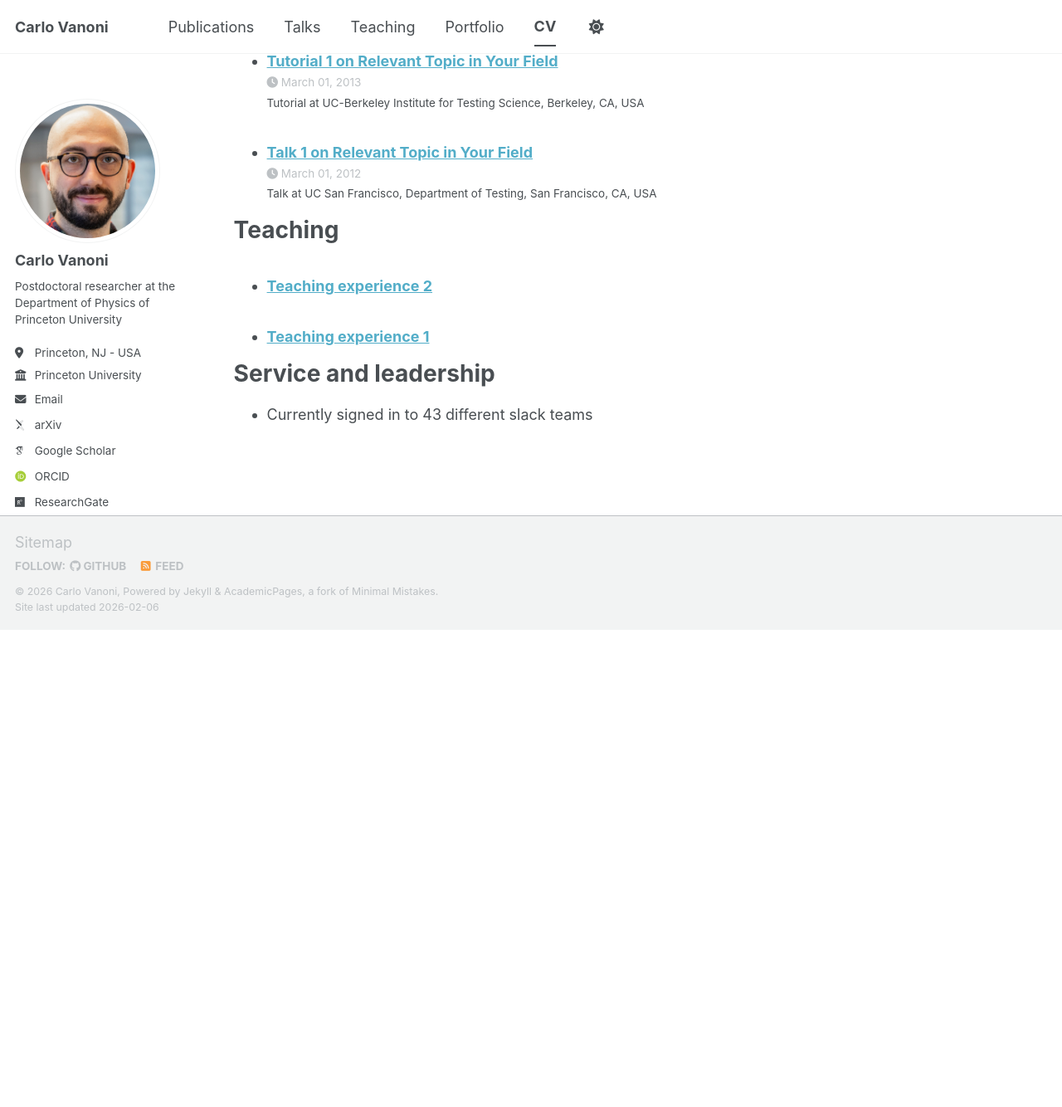
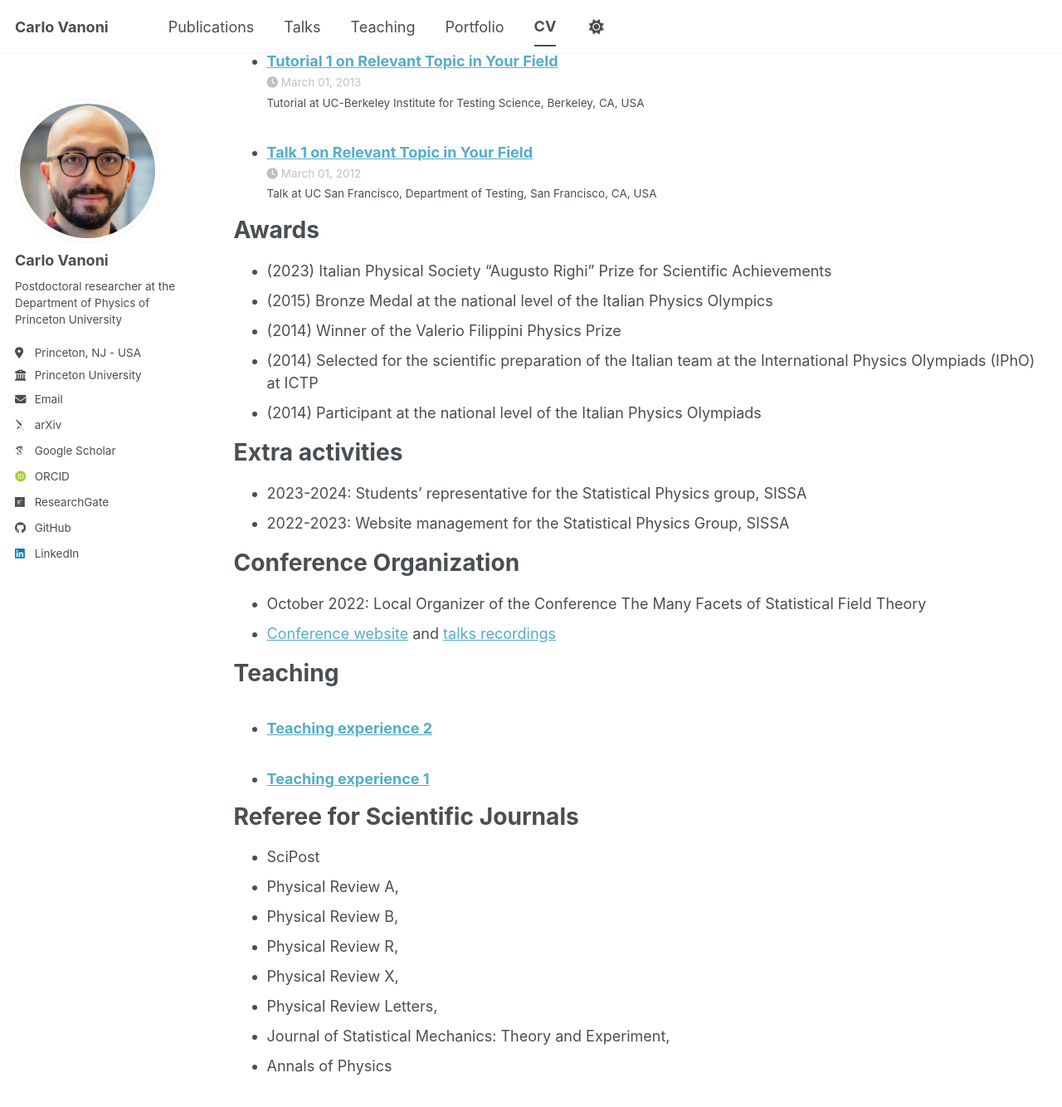
Before and after one commit to CarloVanoni/carlovanoni.github.io, a Jekyll site: the page built from _pages/cv.md, in a window 1280 px wide and 1400 px high, scrolled down 2666 px. Shown: the top 1334 px of the window at 83% size. Built offline with Jekyll 4.4.1, drawn with Linux system fonts in a browser that asks for light colours; some web fonts are replaced; a script bundle is joined from its source files by our own code; library files that are not in the unit come from our copies; before the commit the page ends 3425 px from its top, so only the background shows below that.

Commit message:
Update cv.md

```diff
--- a/_pages/cv.md
+++ b/_pages/cv.md
@@ -33,12 +33,37 @@
     {% include archive-single-talk-cv.html  %}
   {% endfor %}</ul>
 
+Awards
+======
+* (2023) Italian Physical Society "Augusto Righi" Prize for Scientific Achievements
+* (2015) Bronze Medal at the national level of the Italian Physics Olympics
+* (2014) Winner of the Valerio Filippini Physics Prize
+* (2014) Selected for the scientific preparation of the Italian team at the International Physics Olympiads (IPhO) at ICTP
+* (2014) Participant at the national level of the Italian Physics Olympiads
+
+Extra activities
+======
+* 2023-2024: Students’ representative for the Statistical Physics group, SISSA
+* 2022-2023: Website management for the Statistical Physics Group, SISSA
+
+Conference Organization
+======
+* October 2022: Local Organizer of the Conference The Many Facets of Statistical Field Theory
+* [Conference website](https://sites.google.com/view/the-many-facets-of-sft) and [talks recordings](https://www.youtube.com/@themanyfacetsofsft8801)
+
 Teaching
 ======
   <ul>{% for post in site.teaching reversed %}
     {% include archive-single-cv.html %}
   {% endfor %}</ul>
 
-Service and leadership
+Referee for Scientific Journals
 ======
-* Currently signed in to 43 different slack teams
+* SciPost
+* Physical Review A,
+* Physical Review B,
+* Physical Review R,
+* Physical Review X,
+* Physical Review Letters,
+* Journal of Statistical Mechanics: Theory and Experiment,
+* Annals of Physics
```
